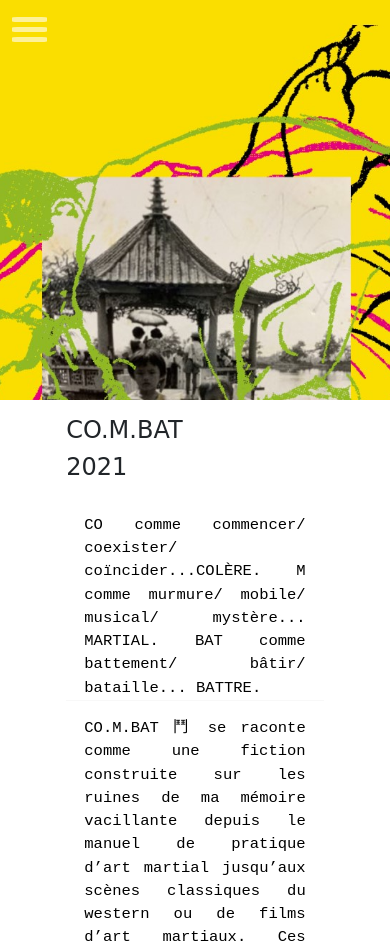
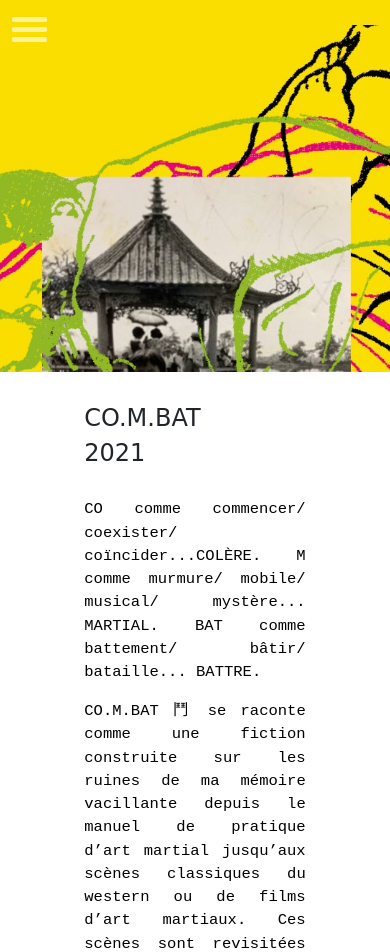
Before and after one commit to audnizuka/LinVitrine-master, a PHP site: page /combat.html in a window 390 px wide. Shown: the top 952 px of the page. Run offline with PHP 8.4, Linux system fonts and the light colour scheme; some libraries are stand-ins or nearby versions; some web fonts are replaced.

Commit message:
retouches fin

```diff
--- a/auLarge.html
+++ b/auLarge.html
@@ -28,7 +28,7 @@
             <div id="menu">
             </div>
             <div class="presentation">
-                <section>
+                <section class="œuvre">
                     <h4>Au large</h4>
                     <h4>2021</h4>
                 </section>
--- a/combat.html
+++ b/combat.html
@@ -27,10 +27,9 @@
         <div class="conteneur">
             <div id="menu"></div>
             <div class="presentation">
-                <section>
-                    <h4>CO.M.BAT</h4>
-                    <h4>2021</h4>
-                    <br>
+                <section class="textOfŒuvre">
+                    <h4 class="œuvreWithText">CO.M.BAT</h4>
+                    <h4 class="œuvreWithText">2021</h4>
                     <p id="txt1"> CO comme commencer/ coexister/
                         coïncider...COLÈRE.
                         M comme murmure/ mobile/
@@ -46,7 +45,6 @@
     <main>
         <div class="presentation-large">
             <section>
-                <hr>
                 <p id="txt2">
                     CO.M.BAT
                     鬥 se raconte comme une fiction construite sur les ruines
--- a/ebloui.html
+++ b/ebloui.html
@@ -29,7 +29,7 @@
             </div>
 
             <div class="presentation">
-                <section>
+                <section  class="œuvre">
                     <h4>Ébloui</h4>
                     <h4>2020-2021</h4>
                 </section>
--- a/enChinoiseries.html
+++ b/enChinoiseries.html
@@ -28,7 +28,7 @@
             <div id="menu"></div>
 
             <div class="presentation">
-                <section>
+                <section  class="œuvre">
                     <h4>En Chinoiseries</h4>
                     <h4>2016</h4>
                 </section>
--- a/lOrigineDesChoses.html
+++ b/lOrigineDesChoses.html
@@ -27,7 +27,7 @@
         <div class="conteneur">
             <div id="menu"></div>
             <div class="presentation">
-                <section>
+                <section class="œuvre">
                     <h4>L'Origine des Choses</h4>
                     <h4>2021 - 2023</h4>
                 </section>
--- a/skeinRelations.html
+++ b/skeinRelations.html
@@ -26,7 +26,7 @@
         <div class="conteneur">
             <div id="menu"></div>
             <div class="presentation">
-                <section>
+                <section  class="œuvre">
                     <h4>Skein Relations</h4>
                     <h4>2019</h4>
                 </section>
--- a/stylemain.css
+++ b/stylemain.css
@@ -687,6 +687,10 @@ a.close:hover {
         font-size: 0.97em !important;
     }
 
+    #txt1{
+        margin: 2em 7% 1em 7% !important;
+    }
+
     h1 {
         font-size: 2em !important;
         font-weight: bold !important;
@@ -716,6 +720,10 @@ a.close:hover {
         height: 42rem;
     }
 
+    .biographie{
+        margin: 1em 17% 0 17%;
+    }
+
     section{
         margin: 1em 17% 0 17%;
     }
@@ -725,6 +733,20 @@ a.close:hover {
         width: 100%;
         text-align: justify;
     }
+
+    .œuvre{
+        margin: 1em 21% 0 21%;
+        text-align: left;
+    }
+
+    .textOfŒuvre{
+        margin-top: 2em;
+    }
+    .œuvreWithText {
+        margin: 0.25em 7% 0 7% !important;
+        text-align: left !important;
+    }
+
 
     .calendrier {
         display: flex;
@@ -752,6 +774,8 @@ a.close:hover {
 .sidenav {
     width: 14.3em;
 }
+
+
 
 
 @media screen and (min-width: 768px) and (max-width: 970px) {
@@ -822,7 +846,7 @@ a.close:hover {
     #skein>.conteneur>.presentation,
     #chinoiseries>.conteneur>.presentation,
     #ebloui>.conteneur>.presentation {
-        width: 20%;
+        width: 25%;
     }
 
     .methode>.presentation {
```
Also changed, not shown: cieMaiastra.html (+3 -4 lines).
